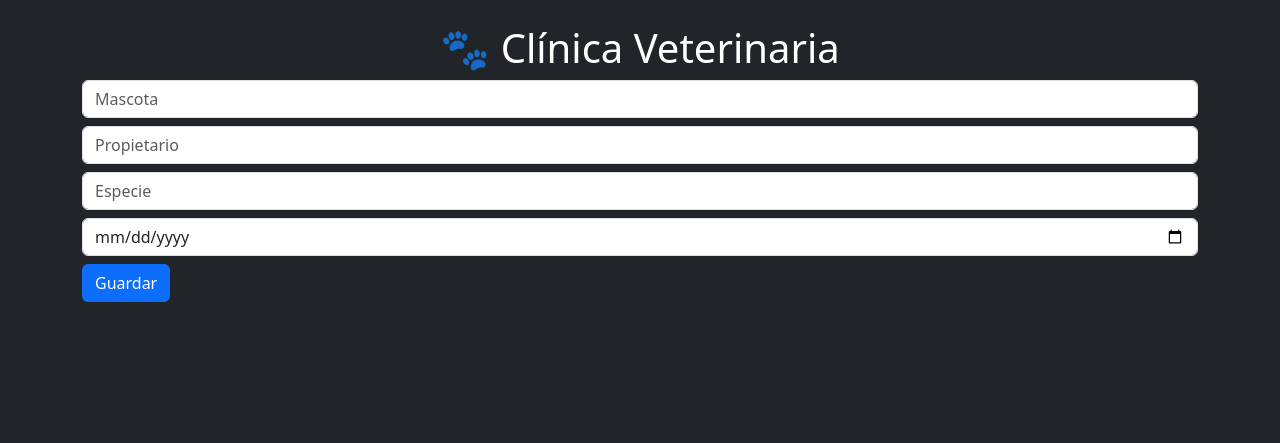
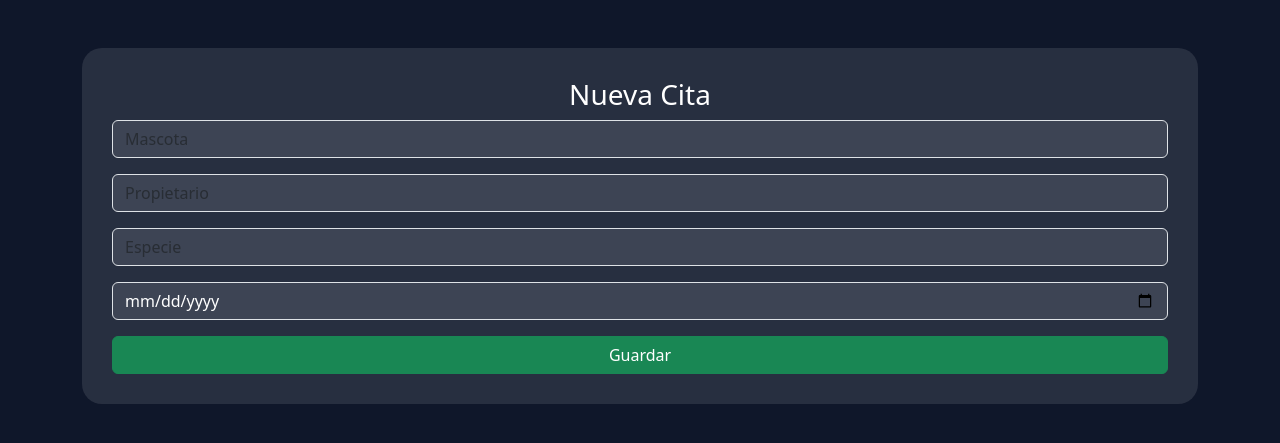
Before and after one commit to Maria-Belen-Masco21/parcialgrupoB, a Flask app: page /agendar in a window 1280 px wide. Shown: the top 443 px of the page. Run offline with Flask 3, Linux system fonts and the light colour scheme.

Commit message:
quinto commint

```diff
--- /dev/null
+++ b/static/script.js
@@ -0,0 +1,11 @@
+// animación simple
+document.querySelectorAll('.card').forEach(card => {
+    card.style.opacity = 0;
+    card.style.transform = "translateY(50px)";
+
+    setTimeout(() => {
+        card.style.transition = "0.5s";
+        card.style.opacity = 1;
+        card.style.transform = "translateY(0)";
+    }, 200);
+});
--- /dev/null
+++ b/static/styles.css
@@ -0,0 +1,36 @@
+body {
+    background: #0f172a;
+    color: white;
+}
+
+.hero {
+    height: 100vh;
+    background: linear-gradient(rgba(0,0,0,0.6), rgba(0,0,0,0.8)),
+                url('https://images.unsplash.com/photo-1583511655857-d19b40a7a54e');
+    background-size: cover;
+    display: flex;
+    align-items: center;
+    justify-content: center;
+}
+
+.card {
+    border-radius: 20px;
+    background: rgba(255,255,255,0.1);
+    margin-bottom: 20px;
+    transition: 0.3s;
+}
+
+.card:hover {
+    transform: scale(1.05);
+}
+
+.form-container {
+    background: rgba(255,255,255,0.1);
+    padding: 30px;
+    border-radius: 20px;
+}
+
+input {
+    background: rgba(255,255,255,0.1) !important;
+    color: white !important;
+}
--- a/templates/agendar.html
+++ b/templates/agendar.html
@@ -1,12 +1,20 @@
 {% extends 'base.html' %}
 
 {% block content %}
-<form method="POST">
-    <input name="mascota" class="form-control mb-2" placeholder="Mascota" required>
-    <input name="propietario" class="form-control mb-2" placeholder="Propietario" required>
-    <input name="especie" class="form-control mb-2" placeholder="Especie">
-    <input name="fecha" type="date" class="form-control mb-2" required>
+<div class="container mt-5">
+    <div class="form-container">
 
-    <button class="btn btn-primary">Guardar</button>
-</form>
+        <h3 class="text-center">Nueva Cita</h3>
+
+        <form method="POST">
+            <input name="mascota" class="form-control mb-3" placeholder="Mascota" required>
+            <input name="propietario" class="form-control mb-3" placeholder="Propietario" required>
+            <input name="especie" class="form-control mb-3" placeholder="Especie">
+            <input name="fecha" type="date" class="form-control mb-3" required>
+
+            <button class="btn btn-success w-100">Guardar</button>
+        </form>
+
+    </div>
+</div>
 {% endblock %}
--- a/templates/base.html
+++ b/templates/base.html
@@ -1,15 +1,27 @@
 <!DOCTYPE html>
-<html>
+<html lang="es">
 <head>
+    <meta charset="UTF-8">
     <title>Veterinaria</title>
+
     <link href="https://cdn.jsdelivr.net/npm/bootstrap@5.3.0/dist/css/bootstrap.min.css" rel="stylesheet">
+
+    <link rel="stylesheet" href="{{ url_for('static', filename='styles.css') }}">
 </head>
-<body class="bg-dark text-white">
+<body>
 
-<div class="container mt-4">
-    <h1 class="text-center">🐾 Clínica Veterinaria</h1>
-    {% block content %}{% endblock %}
+<div class="container mt-3">
+{% with messages = get_flashed_messages(with_categories=true) %}
+  {% for category, message in messages %}
+    <div class="alert alert-{{category}}">
+        {{ message }}
+    </div>
+  {% endfor %}
+{% endwith %}
 </div>
 
+{% block content %}{% endblock %}
+
+<script src="{{ url_for('static', filename='script.js') }}"></script>
 </body>
 </html>
```
Also changed, not shown: templates/editar.html (+15 -7 lines), templates/index.html (+15 -9 lines).
